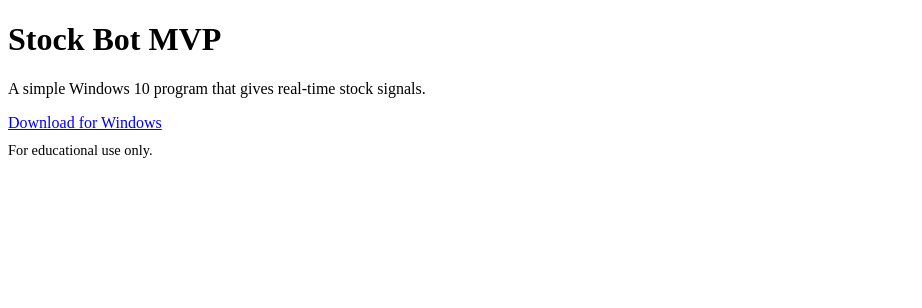
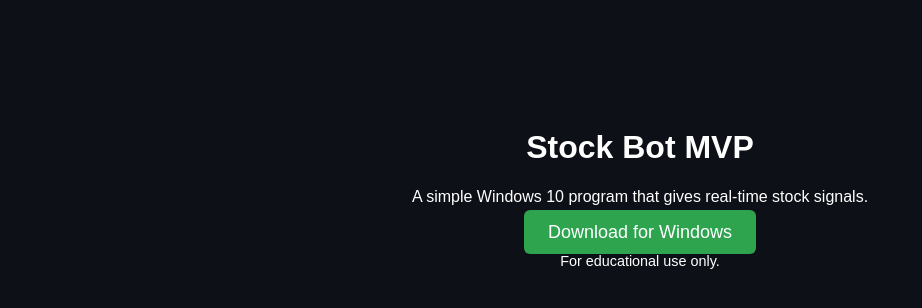
Before and after one commit to ilovegrooming/TradeBot, a plain HTML site: page index.html in a window 1280 px wide. Shown: the whole page, without its empty margins (0-922 px from the left). Drawn offline with Linux system fonts and the light colour scheme.

Commit message:
Update style.css

```diff
--- a/style.css
+++ b/style.css
@@ -1 +1,21 @@
-style.css
+body {
+  font-family: Arial, sans-serif;
+  background: #0d1117;
+  color: white;
+  text-align: center;
+  padding-top: 100px;
+}
+
+.container {
+  max-width: 500px;
+  margin: auto;
+}
+
+.button {
+  background-color: #2ea44f;
+  color: white;
+  padding: 12px 24px;
+  text-decoration: none;
+  border-radius: 6px;
+  font-size: 18px;
+}
```
